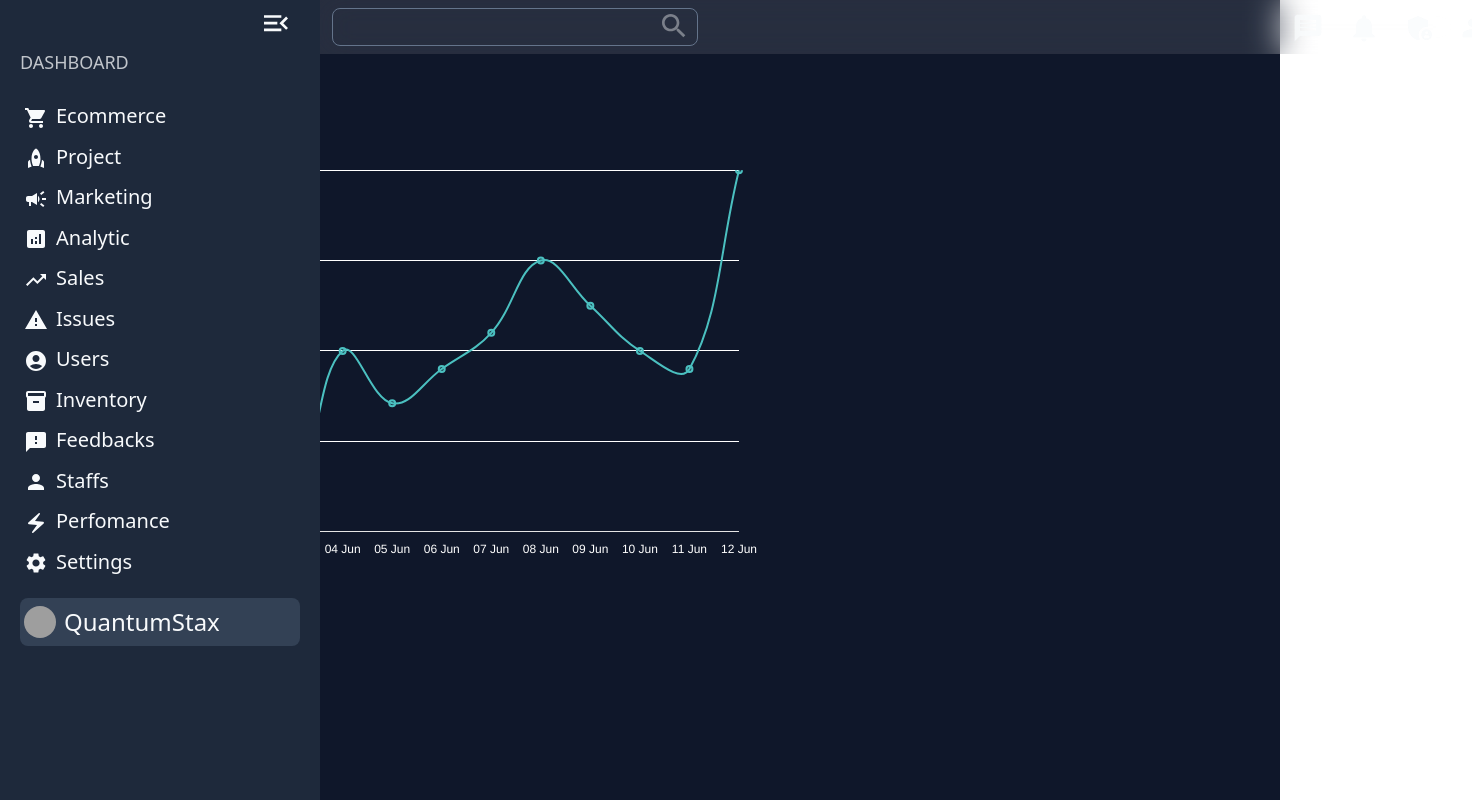
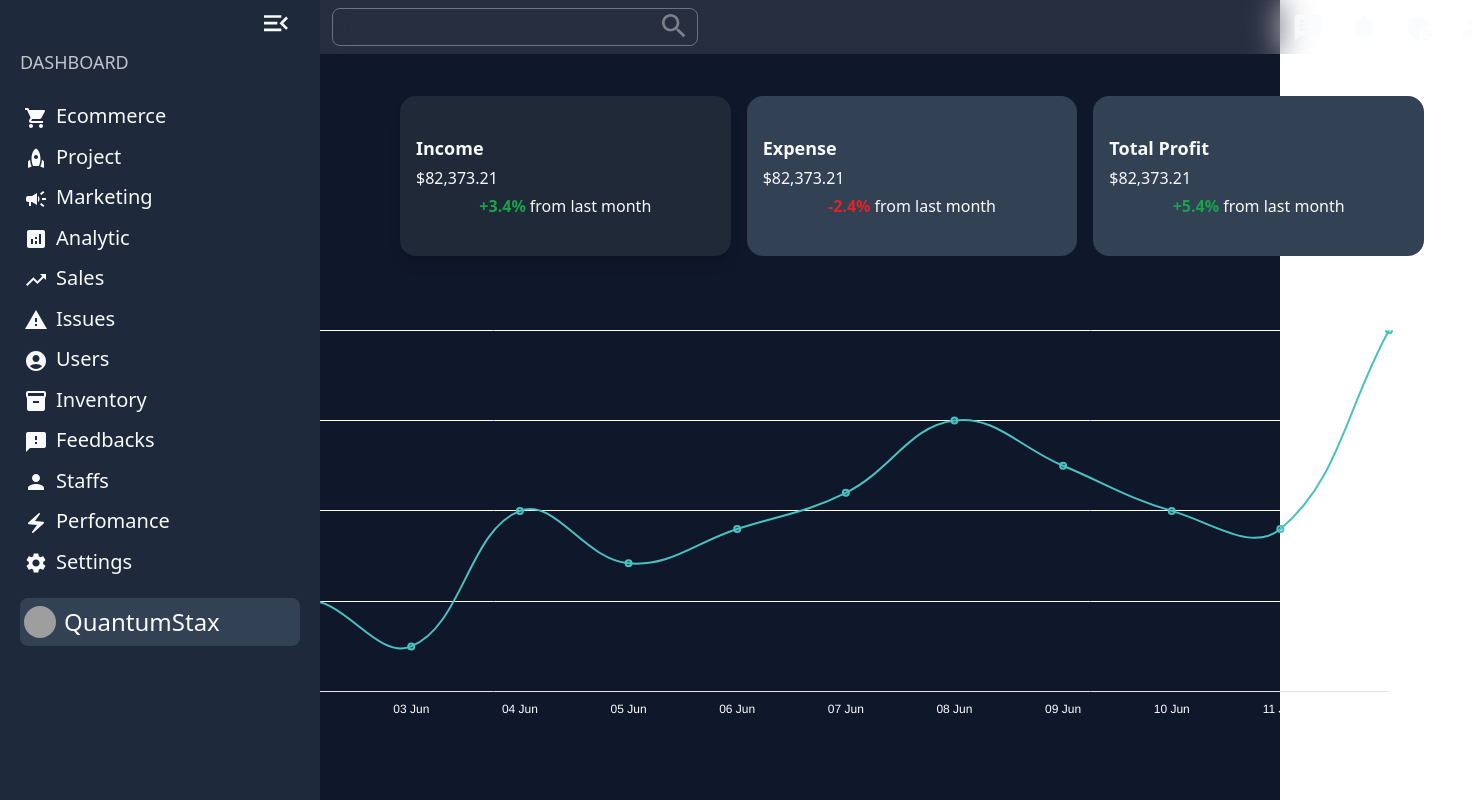
Before and after one commit to Gopisam1126/admin-dashboard, a React (Vite) app: page / in a window 1280 px wide. Shown: the whole page, 1472 px wide, since content can reach past the window. Built offline with nearby package versions, Linux system fonts and the light colour scheme; grey boxes are pictures that could not be loaded.

Commit message:
chart selector

```diff
--- a/src/App.jsx
+++ b/src/App.jsx
@@ -3,6 +3,7 @@ import Navbar from "./assets/components/navbar";
 import Sidebar from "./assets/components/sidebar";
 import ChartComponent from "./assets/components/chartComponent"
 import "./index.css";
+import Sales from "./assets/components/sales";
 function App() {
   const [isOpen, setIsOpen] = useState(true);
 
@@ -19,6 +20,7 @@ function App() {
         </header>
         <Sidebar toggleSidebar={toggleSidebar} isOpen={isOpen} />
         <div>
+          <Sales isOpen={isOpen}/>
           <ChartComponent/>
         </div>
       </section>
--- a/src/assets/components/chartComponent.jsx
+++ b/src/assets/components/chartComponent.jsx
@@ -93,9 +93,9 @@ const LineChart = () => {
     <div
       style={{
         position: 'absolute',
-        top: '10rem',
+        top: '20rem',
         left: '10rem',
-        width: '600px',
+        width: '1250px',
         height: '400px',
       }}
     >
--- /dev/null
+++ b/src/assets/components/sales.jsx
@@ -0,0 +1,73 @@
+import { useState } from "react";
+
+/* eslint-disable react/prop-types */
+const Sales = ({ isOpen }) => {
+  const [isActive, setIsActive] = useState(0);
+
+  const handleActiveTab = (tabIndex) => {
+    setIsActive(tabIndex);
+  };
+
+  const navList = [
+    {
+      mainHead: "Income",
+      value: "$82,373.21",
+      sign: true,
+      perc: "3.4%",
+    },
+    {
+      mainHead: "Expense",
+      value: "$82,373.21",
+      sign: false,
+      perc: "2.4%",
+    },
+    {
+      mainHead: "Total Profit",
+      value: "$82,373.21",
+      sign: true,
+      perc: "5.4%",
+    },
+  ];
+
+  return (
+    <div
+      className={`grid grid-cols-1 md:grid-cols-3 gap-4 rounded-2xl p-3 bg-transparent relative top-16 ${
+        isOpen ? "left-[22rem] w-[70rem]" : "left-[5rem] w-[90rem]"
+      } transition-all duration-300 w-90rem bg-slate-600 py-8 px-12`}
+    >
+      {navList.map((item, i) => (
+        <button
+          className={`p-4 rounded-2xl cursor-pointer transition duration-150 outline-none ${
+            isActive === i ? "bg-gray-800 shadow-lg" : "bg-slate-700"
+          } text-slate-50 transition-all duration-700 h-[10rem]`}
+          key={i}
+          onClick={() => handleActiveTab(i)}
+        >
+          <div className="flex md:flex-col-reverse gap-2 2xl:flex-row justify-between relative">
+            <div>
+              <div className="mb-1 text-lg font-semibold  w-fit">
+                {item.mainHead}
+              </div>
+              <h3 className="mb-1 w-fit">
+                <span>{item.value}</span>
+              </h3>
+              <div className="inline-flex items-center flex-wrap gap-1">
+                <span
+                  className={`flex items-center text-success font-bold ${
+                    item.sign ? "text-green-600" : "text-red-600"
+                  }`}
+                >
+                  <span>{item.sign ? "+" : "-"}</span>
+                  <span>{item.perc}</span>
+                </span>
+                <span>from last month</span>
+              </div>
+            </div>
+          </div>
+        </button>
+      ))}
+    </div>
+  );
+};
+
+export default Sales;
--- a/tailwind.config.js
+++ b/tailwind.config.js
@@ -6,6 +6,7 @@ export default {
       colors: {
         "custom-blue": "#1D2671",
         "custom-pink": "#C33764",
+        "custom-gray": '#404040',
       },
     },
   },
```
